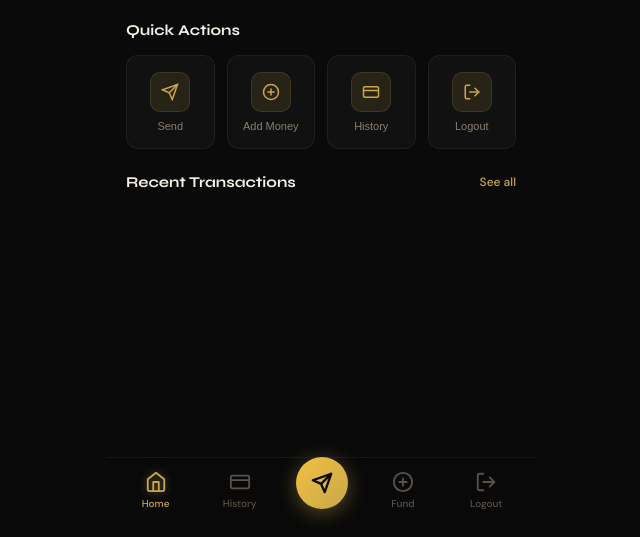
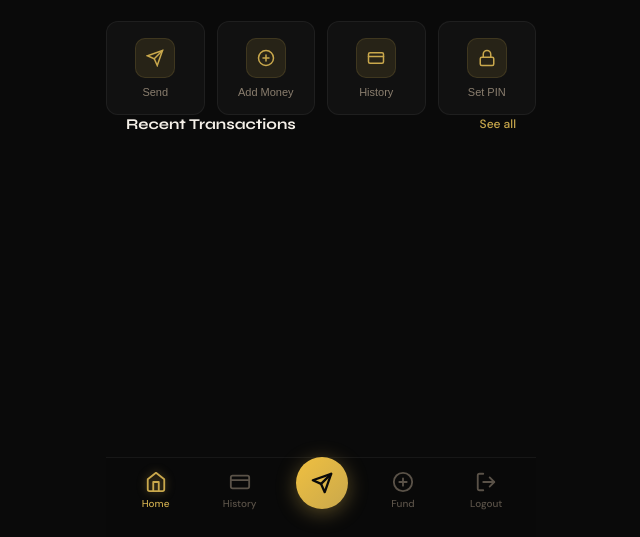
Before and after one commit to 0xfestac/festac-app, a plain HTML site: page frontend/dashboard.html in a window 1280 px wide. Shown: the part 263-800 px from the top of the page, without its empty margins (319-959 px from the left). Drawn offline with Linux system fonts and the light colour scheme; no server answers.

Commit message:
Update dashboard.html

```diff
--- a/frontend/dashboard.html
+++ b/frontend/dashboard.html
@@ -62,10 +62,6 @@
     </div>
 
     <!-- Quick Actions -->
-    <div class="section fade-up">
-      <div class="section-header">
-        <span class="section-title">Quick Actions</span>
-      </div>
   <div class="quick-actions">
   <button class="quick-btn" onclick="goSend()">
     <div class="quick-icon">
@@ -85,13 +81,12 @@
     </div>
     <span class="quick-label">History</span>
   </button>
-        <button class="quick-btn" onclick="logout()">
+  <button class="quick-btn" onclick="window.location='setpin.html'">
     <div class="quick-icon">
-            <svg viewBox="0 0 24 24" fill="none" stroke="#c9a84c" stroke-width="2" stroke-linecap="round"><path d="M9 21H5a2 2 0 0 1-2-2V5a2 2 0 0 1 2-2h4"/><polyline points="16 17 21 12 16 7"/><line x1="21" y1="12" x2="9" y2="12"/></svg>
+      <svg viewBox="0 0 24 24" fill="none" stroke="#c9a84c" stroke-width="2" stroke-linecap="round"><rect x="3" y="11" width="18" height="11" rx="2"/><path d="M7 11V7a5 5 0 0 1 10 0v4"/></svg>
     </div>
-          <span class="quick-label">Logout</span>
+    <span class="quick-label">Set PIN</span>
   </button>
-      </div>
 </div>
 
     <!-- Recent Transactions -->
```
Lines whose indentation alone changed are shown as unchanged.
